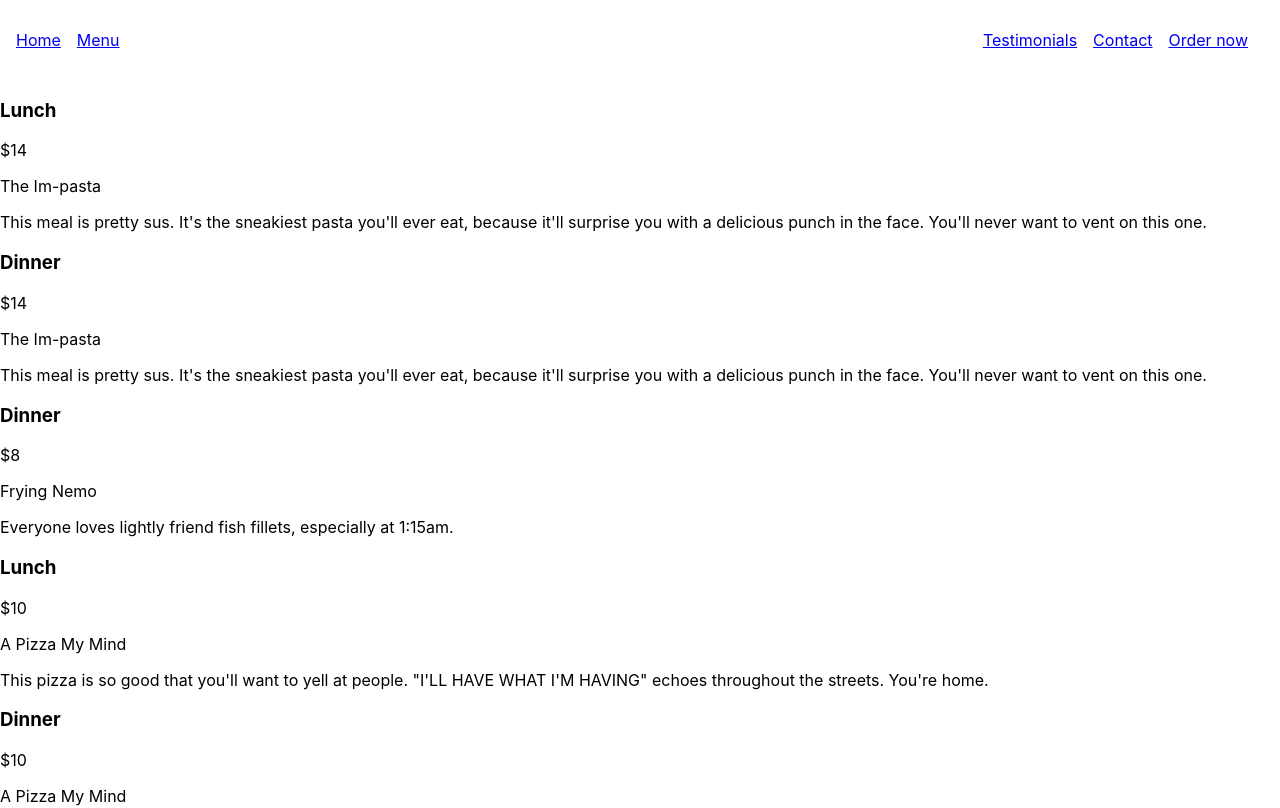
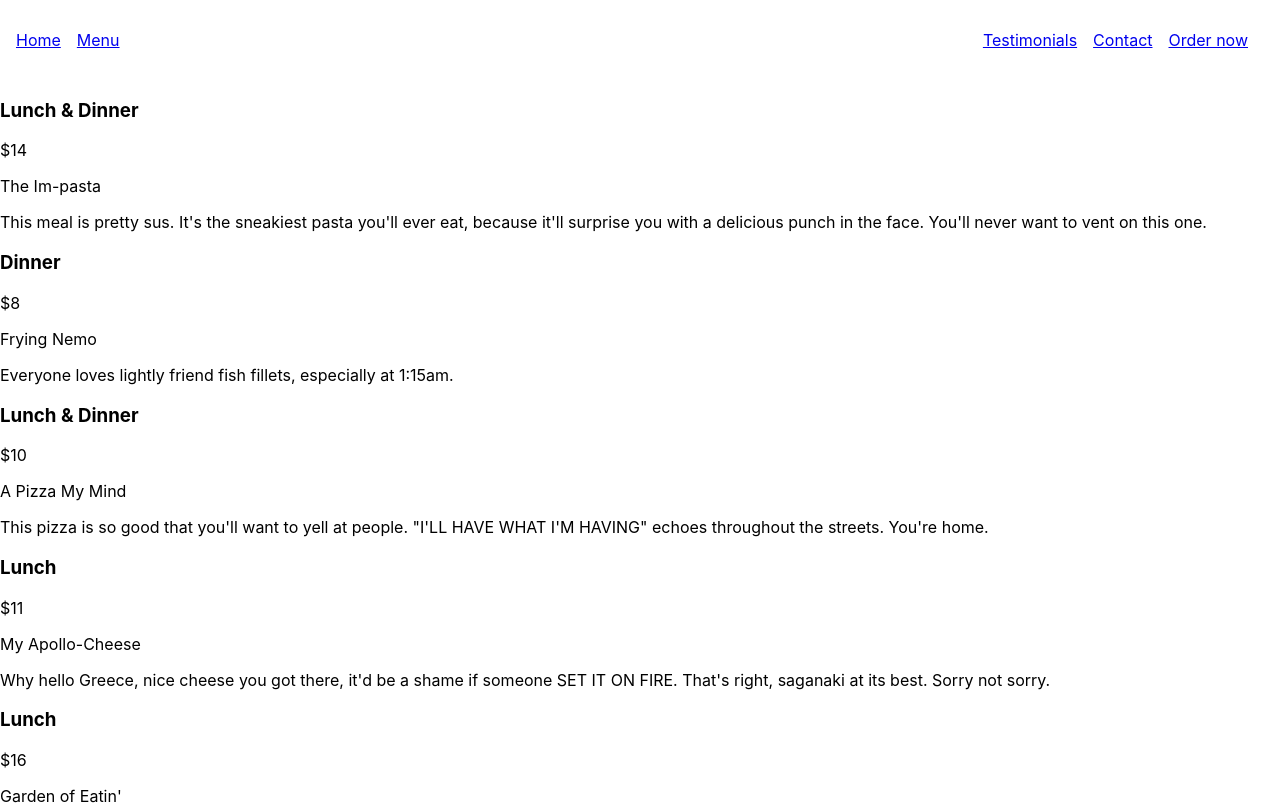
Before and after one commit to charliegerard/demo-restaurant-contentful-next, a Next.js app: page /menu in a window 1280 px wide. Shown: the top 808 px of the page. Built offline with nearby package versions, Linux system fonts and the light colour scheme.

Commit message:
update category

```diff
--- a/pages/menu.js
+++ b/pages/menu.js
@@ -3,6 +3,12 @@ import Nav from "@components/Nav";
 import menu from "../data/menu.json";
 
 export default function Menu() {
+  const displayCategory = (cat) => {
+    if (cat.length > 1) {
+      return <h3>{cat.join(" & ")}</h3>;
+    }
+    return <h3>{cat}</h3>;
+  };
   return (
     <div className="container">
       <Head>
@@ -14,10 +20,10 @@ export default function Menu() {
         <Nav />
         <div className="menu">
           {menu.map((p) => {
-            return p.category.map((category) => {
             return (
-                <section>
-                  <h3>{category}</h3>
+              <section key={p.title}>
+                {displayCategory(p.category)}
+
                 <p>
                   {p.currency}
                   {p.price}
@@ -26,7 +32,6 @@ export default function Menu() {
                 <p>{p.description}</p>
               </section>
             );
-            });
           })}
         </div>
       </main>
```
Lines whose indentation alone changed are shown as unchanged.
